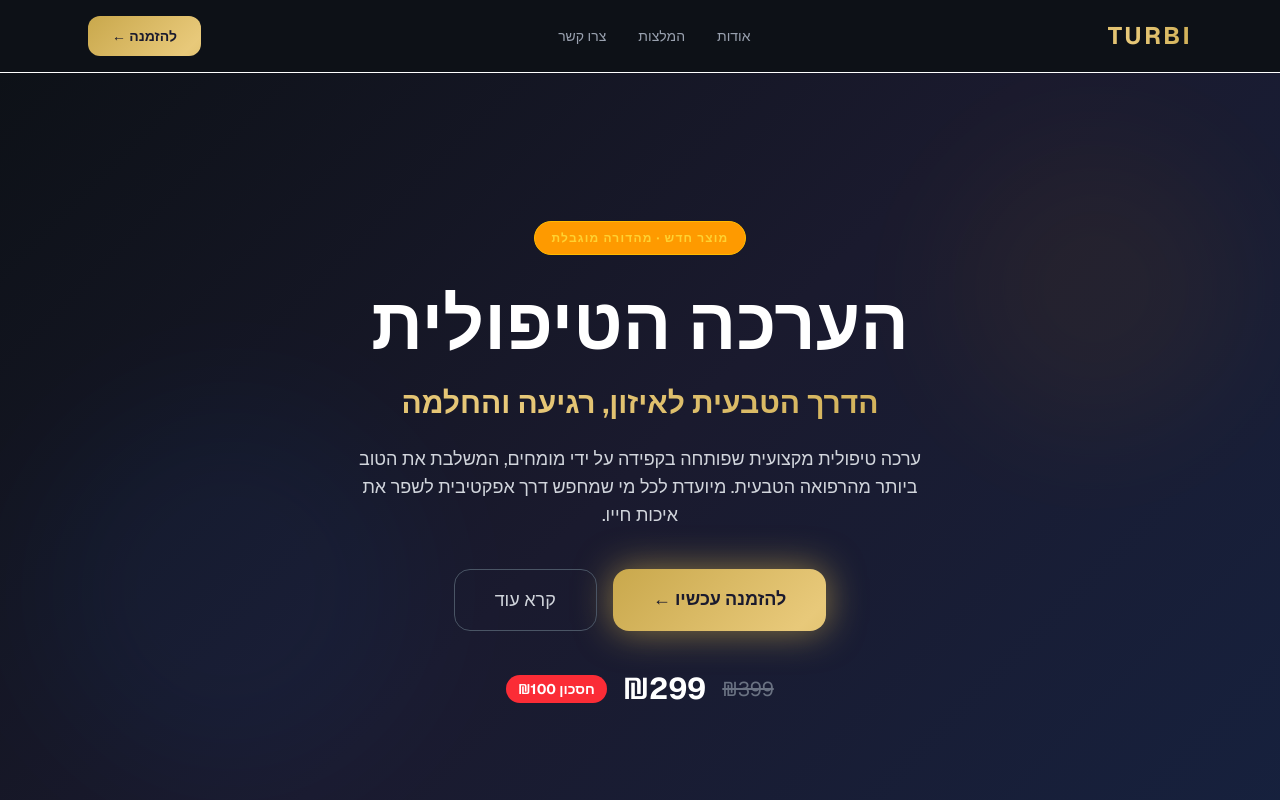
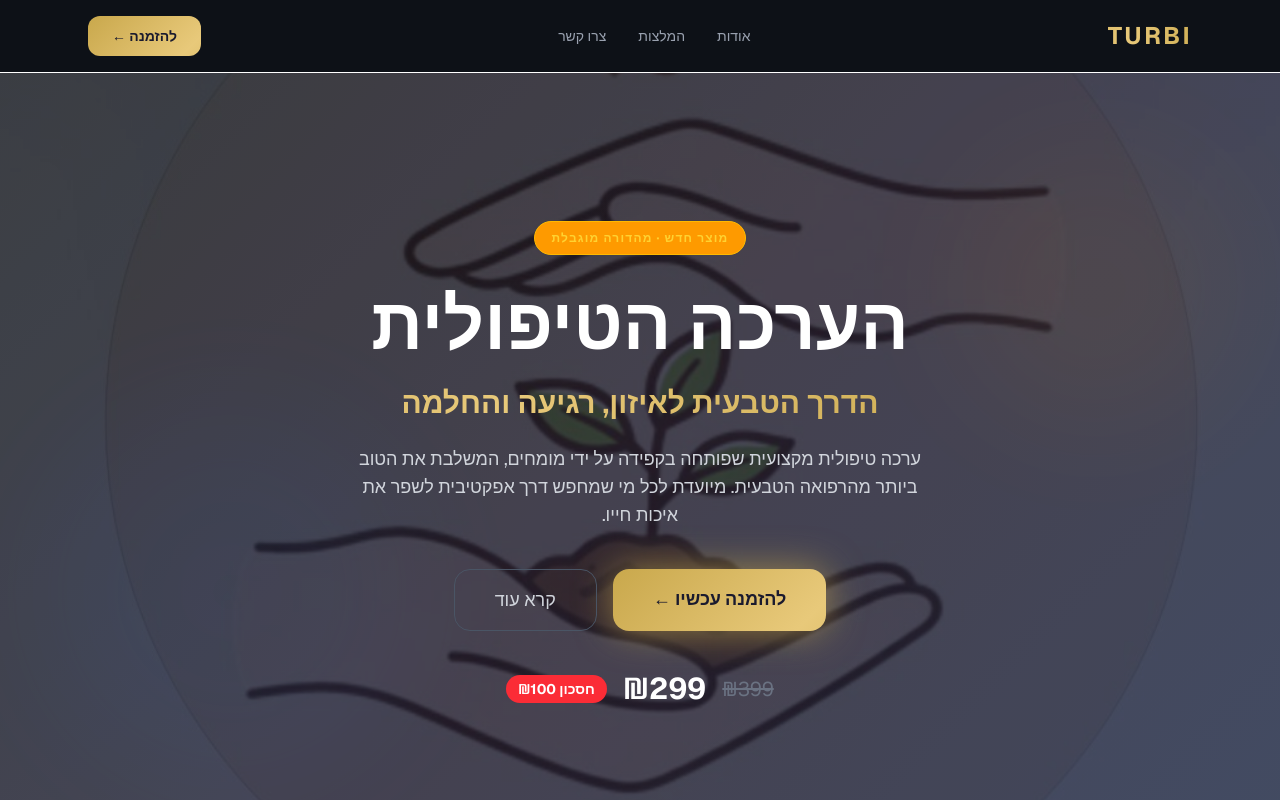
Before and after one commit to pelesolomon12-design/TURBI---Doctor, a Next.js app: page / in a window 1280 px wide. Shown: the top 800 px of the page. Built offline with nearby package versions, Linux system fonts and the light colour scheme.

Commit message:
add hero image

```diff
--- a/app/layout.tsx
+++ b/app/layout.tsx
@@ -7,6 +7,9 @@ const geistSans = Geist({ variable: "--font-geist-sans", subsets: ["latin"] });
 export const metadata: Metadata = {
   title: "TURBI — הדרך הטבעית לאיזון והחלמה",
   description: "ערכה טיפולית מקצועית מבוססת מחקר. הזמינו עכשיו עם משלוח עד הבית.",
+  openGraph: {
+    images: ["/hero.jpeg"],
+  },
 };
 
 export default function RootLayout({ children }: { children: React.ReactNode }) {
--- a/app/page.tsx
+++ b/app/page.tsx
@@ -1,4 +1,5 @@
 import Link from "next/link";
+import Image from "next/image";
 import { mainProduct, formatPrice } from "@/lib/products";
 import ScrollAnimator from "./components/ScrollAnimator";
 import VideoSection from "./components/VideoSection";
@@ -35,6 +36,14 @@ export default function HomePage() {
 
       {/* ─── HERO ─── */}
       <section className="bg-hero min-h-screen flex flex-col items-center justify-center text-center px-6 py-24 relative overflow-hidden">
+        {/* Hero background image */}
+        <Image
+          src="/hero.jpeg"
+          alt="TURBI"
+          fill
+          className="object-cover opacity-20"
+          priority
+        />
         {/* Decorative circles */}
         <div className="absolute top-20 right-10 w-72 h-72 rounded-full bg-amber-500 opacity-5 blur-3xl" />
         <div className="absolute bottom-20 left-10 w-96 h-96 rounded-full bg-blue-500 opacity-5 blur-3xl" />
```
Also changed, not shown: public/hero.jpeg (added).
